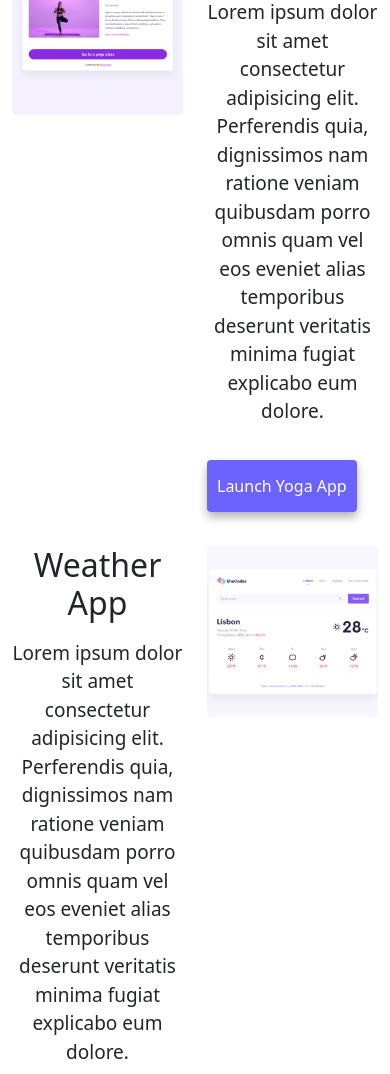
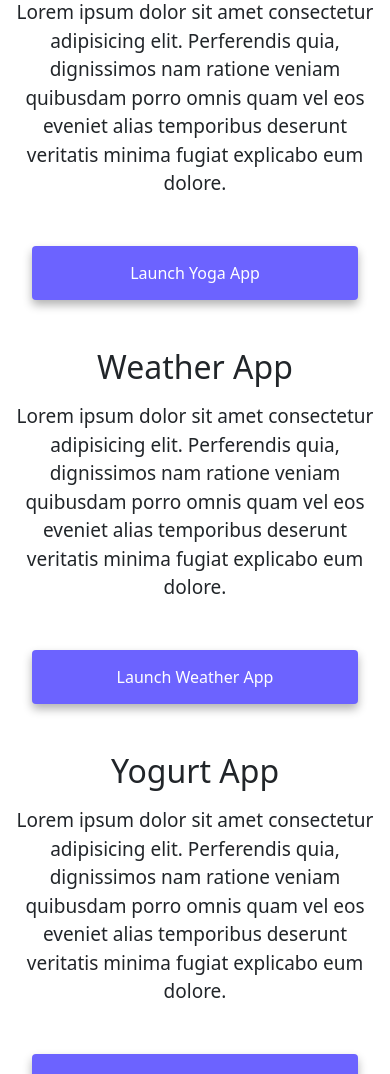
Before and after one commit to mainlyti/Advance-tools-homework, a plain HTML site: page index.html in a window 390 px wide. Shown: the part 372-1446 px from the top of the page. Drawn offline with nearby package versions, Linux system fonts and the light colour scheme.

Commit message:
fixed buttons for mobile view

```diff
--- a/index.html
+++ b/index.html
@@ -67,14 +67,14 @@
     <h3 class="text-center">Front-end developer, based in the United States</h3>
     <div class="container">
       <div class="row mt-5">
-        <div class="col-6">
+        <div class="col-sm-6">
           <img
             src="images/yoga.png"
             alt="image of a woman doing yoga with some text displayed on the right side"
-            class="img-fluid rounded"
+            class="img-fluid rounded d-none d-sm-block"
           />
         </div>
-        <div class="col-6">
+        <div class="col-sm-6">
           <h2 class="mb-3">Yoga App</h2>
           <p>
             Lorem ipsum dolor sit amet consectetur adipisicing elit. Perferendis
@@ -88,7 +88,7 @@
         </div>
       </div>
       <div class="row mt-5">
-        <div class="col-6">
+        <div class="col-sm-6">
           <h2 class="mb-3">Weather App</h2>
           <p>
             Lorem ipsum dolor sit amet consectetur adipisicing elit. Perferendis
@@ -100,23 +100,23 @@
             <a href="#" class="primary-link">Launch Weather App</a>
           </div>
         </div>
-        <div class="col-6">
+        <div class="col-sm-6">
           <img
             src="images/weather.png"
             alt="image of a weather forecast application"
-            class="img-fluid rounded"
+            class="img-fluid rounded d-none d-sm-block"
           />
         </div>
       </div>
       <div class="row mt-5">
-        <div class="col-6">
+        <div class="col-sm-6">
           <img
             src="images/yogurt.png"
             alt="image of yogurt in a cup with fruit displayed on a website"
-            class="img-fluid rounded"
+            class="img-fluid rounded d-none d-sm-block"
           />
         </div>
-        <div class="col-6">
+        <div class="col-sm-6">
           <h2 class="mb-3">Yogurt App</h2>
           <p>
             Lorem ipsum dolor sit amet consectetur adipisicing elit. Perferendis
--- a/style.css
+++ b/style.css
@@ -106,7 +106,7 @@ p {
     text-align: center;
   }
 
-  .project-link {
+  .primary-link {
     display: block;
     text-align: center;
     margin: 0 20px;
```
